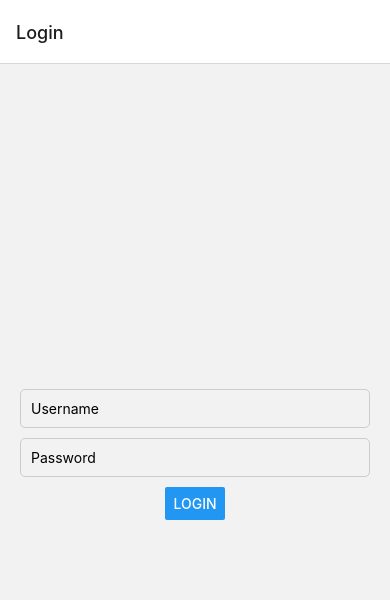
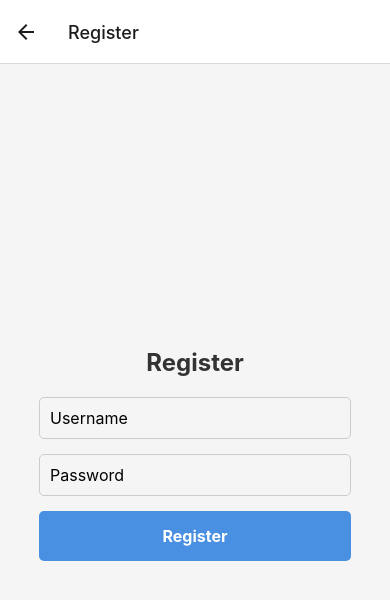
Before and after one commit to csu-hci-projects/SP24-AI-Enhanced-Exam-Prep-A-Smart-Study-App-For-Personalized-Question-Generation-For-Analyzing, a React Native app in the folder AIStudyApp/Client/: screen /Register in a window 390 px wide. Before the commit this address had no page. Shown: the top 600 px of the page. Built offline with nearby package versions, Linux system fonts and the light colour scheme.

Commit message:
Register Client

```diff
--- a/AIStudyApp/Client/App.js
+++ b/AIStudyApp/Client/App.js
@@ -3,6 +3,7 @@ import { NavigationContainer } from '@react-navigation/native';
 import { createStackNavigator } from '@react-navigation/stack';
 import LoginPage from './components/LoginComponent';
 import MainContent from './components/MainContentComponent';
+import RegisterComponent from './components/RegisterComponent';
 
 const Stack = createStackNavigator();
 
@@ -11,6 +12,7 @@ const App = () => {
     <NavigationContainer>
       <Stack.Navigator initialRouteName="Login">
         <Stack.Screen name="Login" component={LoginPage} />
+        <Stack.Screen name="Register" component={RegisterComponent} />
         <Stack.Screen name="Main" component={MainContent} />
       </Stack.Navigator>
     </NavigationContainer>
--- a/AIStudyApp/Client/components/LoginComponent.js
+++ b/AIStudyApp/Client/components/LoginComponent.js
@@ -1,5 +1,5 @@
 import React, { useState } from 'react';
-import { View, TextInput, Button, Alert } from 'react-native';
+import { View, TextInput, Alert, Text, TouchableOpacity, KeyboardAvoidingView, Platform } from 'react-native';
 import styles from '../styles';
 
 const LoginPage = ({ navigation }) => {
@@ -12,7 +12,7 @@ const LoginPage = ({ navigation }) => {
             password,
         };
 
-        fetch('http:///129.82.44.245:3000/login', {
+        fetch('http://129.82.44.245:3000/login', {
             method: 'POST',
             headers: {
                 'Content-Type': 'application/json',
@@ -34,22 +34,33 @@ const LoginPage = ({ navigation }) => {
     };
 
     return (
-        <View style={styles.LoginContainer}>
+        <KeyboardAvoidingView
+            behavior={Platform.OS === "ios" ? "padding" : "height"}
+            style={styles.RegisterContainer}
+        >
+            <View style={styles.RegisterFormContainer}>
+                <Text style={styles.RegisterHeader}>Login</Text>
                 <TextInput
                     placeholder="Username"
                     value={username}
                     onChangeText={setUsername}
-                style={styles.LoginInput}
+                    style={styles.RegisterInput}
                 />
                 <TextInput
                     placeholder="Password"
                     value={password}
                     onChangeText={setPassword}
                     secureTextEntry
-                style={styles.LoginInput}
+                    style={styles.RegisterInput}
                 />
-            <Button title="Login" onPress={handleLogin} />
+                <TouchableOpacity onPress={handleLogin} style={styles.RegisterButton}>
+                    <Text style={styles.RegisterButtonText}>Login</Text>
+                </TouchableOpacity>
+                <TouchableOpacity onPress={() => navigation.navigate('Register')}>
+                    <Text style={{ color: '#4a90e2', fontSize: 16 }}>Don't Have An Account? Register here!</Text>
+                </TouchableOpacity>
             </View>
+        </KeyboardAvoidingView>
     );
 };
 
--- /dev/null
+++ b/AIStudyApp/Client/components/RegisterComponent.js
@@ -0,0 +1,40 @@
+import React, { useState } from 'react';
+import { View, Text, TextInput, TouchableOpacity, StyleSheet, KeyboardAvoidingView, Platform } from 'react-native';
+import styles from '../styles';
+
+const RegisterComponent = ({ navigation }) => {
+    const [username, setUsername] = useState('');
+    const [password, setPassword] = useState('');
+
+    return (
+        <KeyboardAvoidingView
+            behavior={Platform.OS === "ios" ? "padding" : "height"}
+            style={styles.RegisterContainer}
+        >
+            <View style={styles.RegisterFormContainer}>
+                <Text style={styles.RegisterHeader}>Register</Text>
+                <TextInput
+                    placeholder="Username"
+                    value={username}
+                    onChangeText={setUsername}
+                    style={styles.RegisterInput}
+                />
+                <TextInput
+                    placeholder="Password"
+                    value={password}
+                    onChangeText={setPassword}
+                    secureTextEntry={true}
+                    style={styles.RegisterInput}
+                />
+                <TouchableOpacity
+                    style={styles.RegisterButton}
+                    onPress={() => navigation.navigate('Login')}
+                >
+                    <Text style={styles.RegisterButtonText}>Register</Text>
+                </TouchableOpacity>
+            </View>
+        </KeyboardAvoidingView>
+    );
+};
+
+export default RegisterComponent;
--- a/AIStudyApp/Client/styles.js
+++ b/AIStudyApp/Client/styles.js
@@ -92,4 +92,39 @@ export default StyleSheet.create({
         borderColor: '#ccc',
         borderRadius: 5,
     },
+    RegisterContainer: {
+        flex: 1,
+        justifyContent: 'center',
+        alignItems: 'center',
+        backgroundColor: '#f5f5f5',
+    },
+    RegisterFormContainer: {
+        width: '80%',
+    },
+    RegisterHeader: {
+        fontSize: 24,
+        fontWeight: 'bold',
+        marginBottom: 20,
+        textAlign: 'center',
+        color: '#333',
+    },
+    RegisterInput: {
+        borderWidth: 1,
+        borderColor: '#ccc',
+        borderRadius: 5,
+        padding: 10,
+        marginBottom: 15,
+        fontSize: 16,
+    },
+    RegisterButton: {
+        backgroundColor: '#4a90e2',
+        padding: 15,
+        borderRadius: 5,
+        alignItems: 'center',
+    },
+    RegisterButtonText: {
+        color: '#fff',
+        fontSize: 16,
+        fontWeight: 'bold',
+    },
 });
```
Lines whose indentation alone changed are shown as unchanged.
